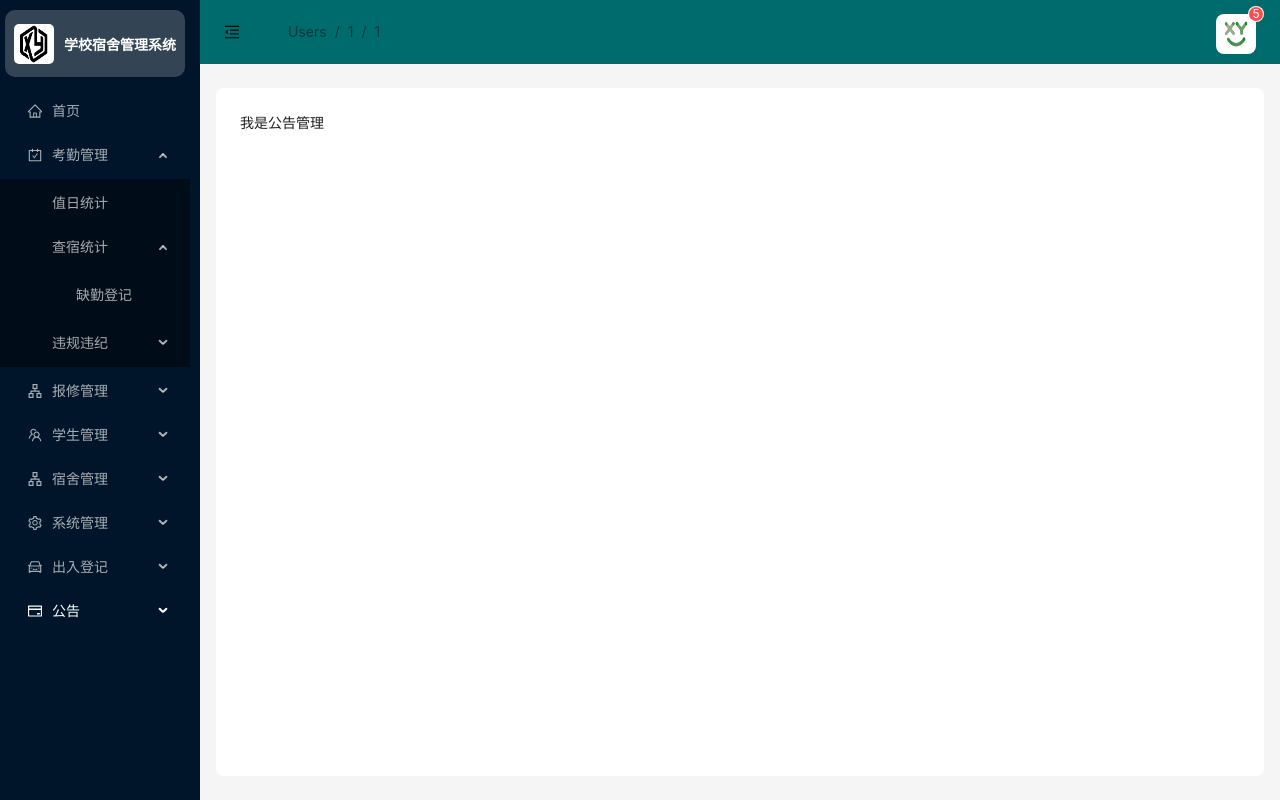
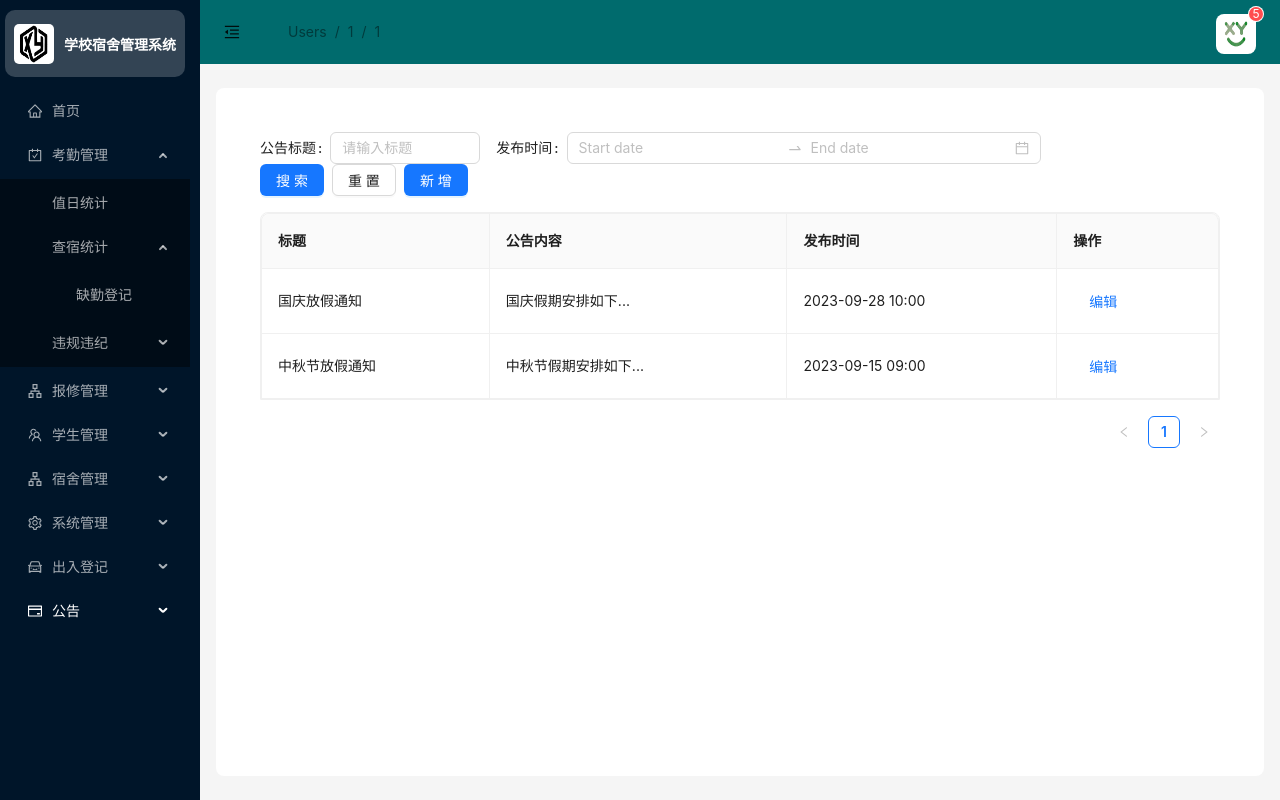
Before and after one commit to YLaoYongY/react-dormicare, a React (Vite) app: page /notice in a window 1280 px wide. Built offline with nearby package versions, Linux system fonts and the light colour scheme.

Commit message:
公告管理完成 还需添加公共数据跟首页公告联动

```diff
--- a/src/pages/Notice/index.jsx
+++ b/src/pages/Notice/index.jsx
@@ -1,4 +1,184 @@
-const Notice = () => {
-  return <div>我是公告管理</div>
+import React, { useState, useEffect } from 'react'
+import { Button, Form, Input, Table, Modal, DatePicker, message } from 'antd'
+import moment from 'moment'
+
+const NoticeManagement = () => {
+  const [form] = Form.useForm()
+  const [searchForm] = Form.useForm()
+  const [data, setData] = useState([])
+  const [filteredData, setFilteredData] = useState([])
+  const [isModalVisible, setIsModalVisible] = useState(false)
+  const [editingId, setEditingId] = useState(null)
+  const { RangePicker } = DatePicker
+
+  // 模拟初始数据
+  useEffect(() => {
+    setData([
+      {
+        id: 1,
+        title: '国庆放假通知',
+        content: '国庆假期安排如下...',
+        createTime: '2023-09-28 10:00',
+      },
+      {
+        id: 2,
+        title: '中秋节放假通知',
+        content: '中秋节假期安排如下...',
+        createTime: '2023-09-15 09:00',
+      },
+    ])
+    setFilteredData([
+      {
+        id: 1,
+        title: '国庆放假通知',
+        content: '国庆假期安排如下...',
+        createTime: '2023-09-28 10:00',
+      },
+      {
+        id: 2,
+        title: '中秋节放假通知',
+        content: '中秋节假期安排如下...',
+        createTime: '2023-09-15 09:00',
+      },
+    ])
+  }, [])
+
+  const columns = [
+    {
+      title: '标题',
+      dataIndex: 'title',
+      render: (text, record) =>
+        editingId === record.id ? (
+          <Input value={text} onChange={e => handleEditChange(e.target.value, record.id, 'title')} />
+        ) : (
+          text
+        ),
+    },
+    {
+      title: '公告内容',
+      dataIndex: 'content',
+      render: (text, record) =>
+        editingId === record.id ? (
+          <Input value={text} onChange={e => handleEditChange(e.target.value, record.id, 'content')} />
+        ) : (
+          text
+        ),
+    },
+    {
+      title: '发布时间',
+      dataIndex: 'createTime',
+    },
+    {
+      title: '操作',
+      render: (_, record) => (
+        <Button
+          type="link"
+          onClick={() => {
+            if (editingId === record.id) {
+              handleSave(record.id)
+            } else {
+              setEditingId(record.id)
+            }
+          }}
+        >
+          {editingId === record.id ? '保存' : '编辑'}
+        </Button>
+      ),
+    },
+  ]
+
+  const handleSearch = values => {
+    const filtered = data.filter(item => {
+      const timeCondition = values.time ? moment(item.createTime).isBetween(values.time[0], values.time[1]) : true
+      return (!values.title || item.title.includes(values.title)) && timeCondition
+    })
+    setFilteredData(filtered)
+  }
+
+  const handleReset = () => {
+    searchForm.resetFields()
+    setFilteredData(data)
+  }
+
+  const handleAdd = () => {
+    setIsModalVisible(true)
+  }
+
+  const handleEditChange = (value, id, field) => {
+    const newData = data.map(item => {
+      if (item.id === id) {
+        return { ...item, [field]: value }
+      }
+      return item
+    })
+    setData(newData)
+    setFilteredData(newData)
+  }
+
+  const handleSave = id => {
+    setEditingId(null)
+    message.success('修改保存成功')
+  }
+
+  const handleAddSubmit = values => {
+    const newNotice = {
+      id: Date.now(),
+      ...values,
+      createTime: moment().format('YYYY-MM-DD HH:mm'),
+    }
+    setData([...data, newNotice])
+    setFilteredData([...data, newNotice])
+    setIsModalVisible(false)
+    form.resetFields()
+    message.success('新增公告成功')
+  }
+
+  return (
+    <div style={{ padding: 20 }}>
+      {/* 搜索栏 */}
+      <Form form={searchForm} onFinish={handleSearch} layout="inline" style={{ marginBottom: 16 }}>
+        <Form.Item label="公告标题" name="title" style={{ marginRight: 16 }}>
+          <Input placeholder="请输入标题" style={{ width: 150 }} />
+        </Form.Item>
+
+        <Form.Item label="发布时间" name="time" style={{ marginRight: 16 }}>
+          <RangePicker showTime format="YYYY-MM-DD HH:mm" />
+        </Form.Item>
+
+        <Form.Item>
+          <Button type="primary" htmlType="submit" style={{ marginRight: 8 }}>
+            搜索
+          </Button>
+          <Button onClick={handleReset} style={{ marginRight: 8 }}>
+            重置
+          </Button>
+          <Button type="primary" onClick={handleAdd}>
+            新增
+          </Button>
+        </Form.Item>
+      </Form>
+
+      {/* 公告表格 */}
+      <Table columns={columns} dataSource={filteredData} rowKey="id" bordered />
+
+      {/* 新增公告模态框 */}
+      <Modal title="新增公告" visible={isModalVisible} onCancel={() => setIsModalVisible(false)} footer={null}>
+        <Form form={form} layout="vertical" onFinish={handleAddSubmit}>
+          <Form.Item label="标题" name="title" rules={[{ required: true, message: '请输入标题' }]}>
+            <Input />
+          </Form.Item>
+          <Form.Item label="公告内容" name="content" rules={[{ required: true, message: '请输入内容' }]}>
+            <Input.TextArea rows={4} />
+          </Form.Item>
+          <Form.Item>
+            <Button type="primary" htmlType="submit">
+              确定
+            </Button>
+          </Form.Item>
+        </Form>
+      </Modal>
+    </div>
+  )
 }
-export default Notice
+
+export default NoticeManagement
```
